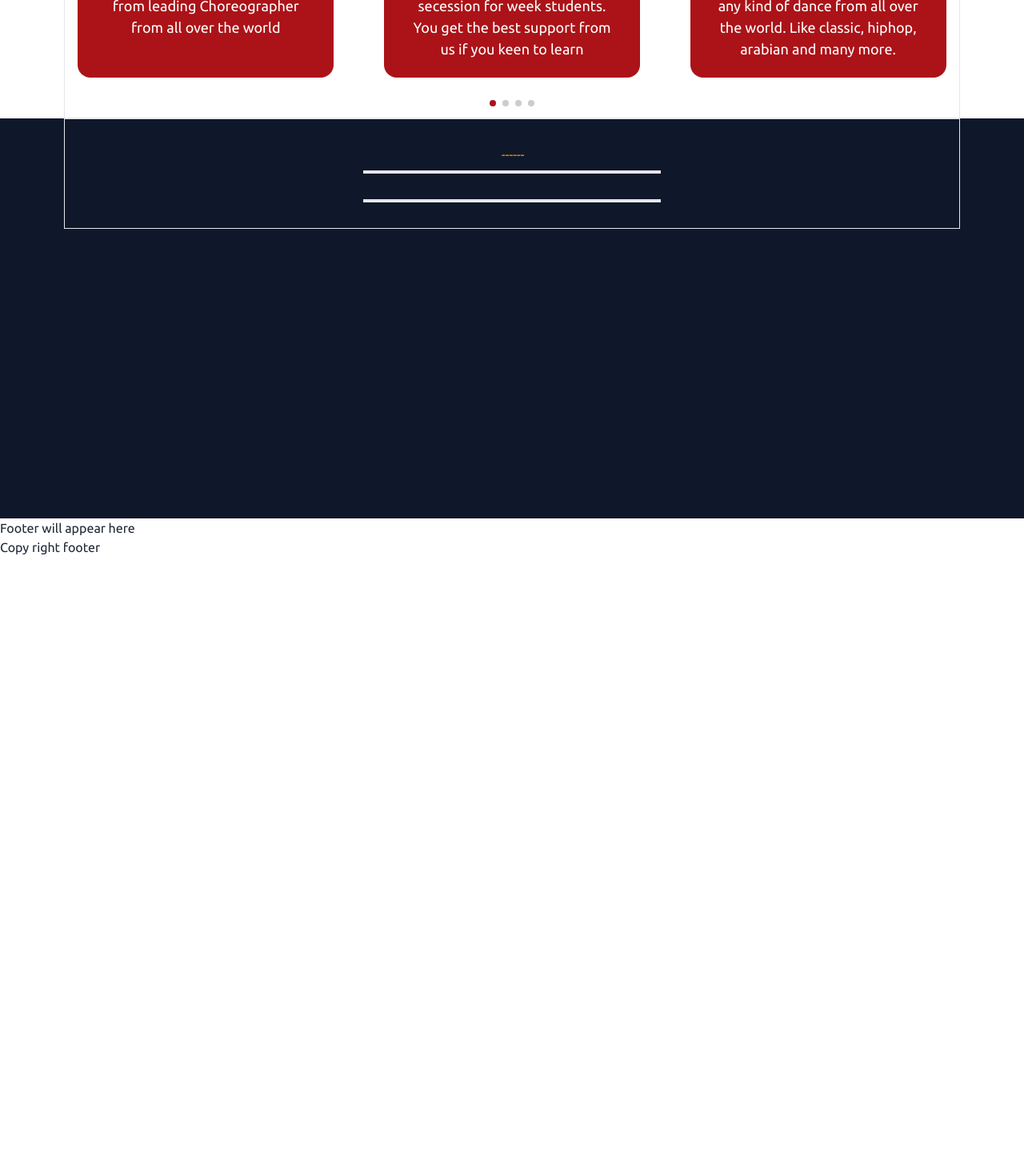
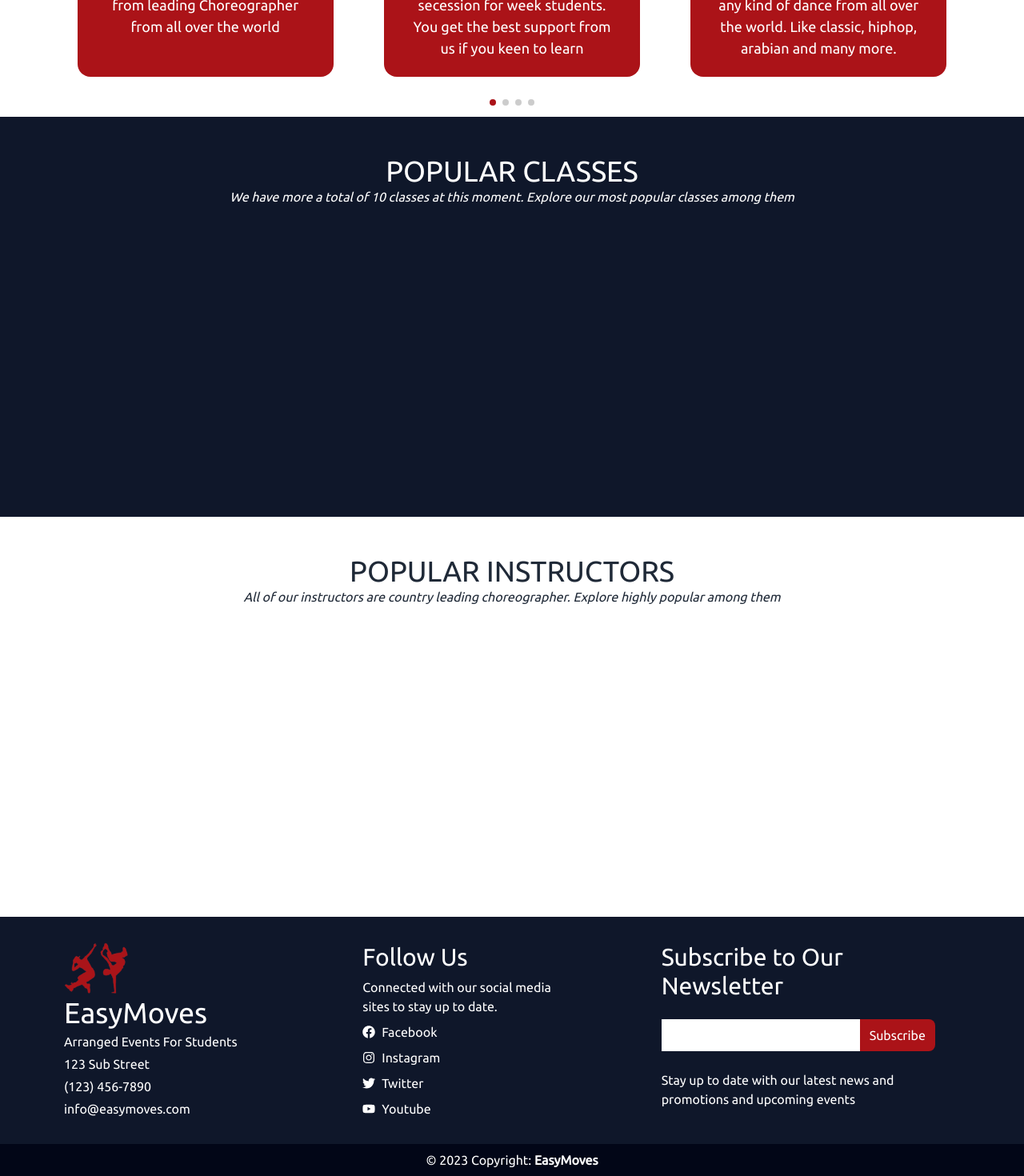
Before and after one commit to sohelranalive/easy-moves-client, a React (Vite) app: page / in a window 1280 px wide. Shown: the part 750-2220 px from the top of the page at 80% size. Before the commit the page ends 1446 px from the top, so only its background shows below. Built offline with nearby package versions, Linux system fonts and the light colour scheme.

Commit message:
footer section design done

```diff
--- a/src/components/SectionTittle/SectionTittle.jsx
+++ b/src/components/SectionTittle/SectionTittle.jsx
@@ -1,8 +1,8 @@
 const SectionTittle = ({ heading, subHeading }) => {
     return (
-        <div className="w-2/6 mx-auto text-center my-8">
-            <p className="mb-2 text-[#D99904] italic">---{subHeading}---</p>
-            <h1 className="border-y-4 py-4 uppercase text-4xl">{heading}</h1>
+        <div className="w-4/6 mx-auto text-center pt-12">
+            <h1 className="uppercase text-4xl">{heading}</h1>
+            <p className="italic">{subHeading}</p>
         </div>
     );
 };
--- a/src/pages/Home/Features/Features.jsx
+++ b/src/pages/Home/Features/Features.jsx
@@ -30,7 +30,7 @@ const Features = () => {
     return (
         <div className="bg-transparent -mt-32">
             <Container>
-                <div className="border">
+                <div className="">
                     <Swiper
                         breakpoints={breakpoints}
                         spaceBetween={30}
--- a/src/pages/Home/Home/Home.jsx
+++ b/src/pages/Home/Home/Home.jsx
@@ -1,6 +1,7 @@
 import Banner from "../Banner/Banner";
 import Features from "../Features/Features";
 import PopularClass from "../PopularClass/PopularClass";
+import PopularInstructor from "../PopularInstructor/PopularInstructor";
 
 const Home = () => {
     return (
@@ -8,6 +9,7 @@ const Home = () => {
             <Banner></Banner>
             <Features></Features>
             <PopularClass></PopularClass>
+            <PopularInstructor></PopularInstructor>
         </div>
     );
 };
--- a/src/pages/Home/PopularClass/PopularClass.jsx
+++ b/src/pages/Home/PopularClass/PopularClass.jsx
@@ -5,8 +5,8 @@ const PopularClass = () => {
     return (
         <div className="bg-slate-900 h-[500px]">
             <Container>
-                <div className="border text-white">
-                    <SectionTittle className></SectionTittle>
+                <div className="text-white">
+                    <SectionTittle heading="Popular Classes" subHeading="We have more a total of 10 classes at this moment. Explore our most popular classes among them"></SectionTittle>
                 </div>
             </Container>
         </div>
--- /dev/null
+++ b/src/pages/Home/PopularInstructor/PopularInstructor.jsx
@@ -0,0 +1,16 @@
+import Container from "../../../components/Container/Container";
+import SectionTittle from "../../../components/SectionTittle/SectionTittle";
+
+const PopularInstructor = () => {
+    return (
+        <div className="h-[500px]">
+            <Container>
+                <div className="">
+                    <SectionTittle heading="Popular Instructors" subHeading="All of our instructors are country leading choreographer. Explore highly popular among them"></SectionTittle>
+                </div>
+            </Container>
+        </div>
+    );
+};
+
+export default PopularInstructor;
--- a/src/pages/shared/Copyright/Copyright.jsx
+++ b/src/pages/shared/Copyright/Copyright.jsx
@@ -1,7 +1,14 @@
+import { Link } from "react-router-dom";
+import Container from "../../../components/Container/Container";
+
 const Copyright = () => {
     return (
-        <div>
-            <h1>Copy right footer</h1>
+        <div className="bg-slate-950 text-white py-2">
+            <Container>
+                <div className="text-center">
+                    <span>© 2023 Copyright:</span><Link className="font-semibold"> EasyMoves</Link>
+                </div>
+            </Container>
         </div>
     );
 };
--- a/src/pages/shared/Footer/Footer.jsx
+++ b/src/pages/shared/Footer/Footer.jsx
@@ -1,7 +1,59 @@
+import Container from "../../../components/Container/Container";
+import { Link } from "react-router-dom";
+import { FaFacebook, FaInstagram, FaTwitter, FaYoutube } from 'react-icons/fa';
+import logo from '../../../assets/easy-moves-red.png'
+
 const Footer = () => {
     return (
-        <div>
-            <h1>Footer will appear here</h1>
+        <div className='bg-slate-900'>
+            <Container>
+                <footer className="md:flex justify-between space-y-8 md:space-y-0 text-white py-8">
+
+                    <div className="md:w-2/6 space-y-1 text-center md:text-start">
+                        <img src={logo} className="h-16 w-20 mx-auto md:mx-0" alt="logo" />
+                        <h4 className='text-4xl'>EasyMoves</h4>
+                        <p>Arranged Events For Students</p>
+                        <p>123 Sub Street</p>
+                        <p>(123) 456-7890</p>
+                        <p>info@easymoves.com</p>
+                    </div>
+
+                    <div className="md:w-2/6 text-center md:text-start">
+                        <h4 className="text-3xl mb-2">Follow Us</h4>
+                        <p className="w-full md:w-4/6">Connected with our social media sites to stay up to date.</p>
+                        <ul className="mt-2 space-y-2 flex flex-col items-center md:items-start">
+                            <li className="flex items-center space-x-2">
+                                <FaFacebook />
+                                <Link to='/' className='flex items-center'>Facebook</Link>
+                            </li>
+                            <li className="flex items-center space-x-2">
+                                <FaInstagram />
+                                <Link to='/' className=''>Instagram</Link>
+                            </li>
+                            <li className="flex items-center space-x-2">
+                                <FaTwitter />
+                                <Link to='/' className=''>Twitter</Link>
+                            </li>
+                            <li className="flex items-center space-x-2">
+                                <FaYoutube />
+                                <Link to='/' className=''>Youtube</Link>
+                            </li>
+                        </ul>
+                    </div>
+
+                    <div className="md:w-2/6 text-center md:text-start">
+                        <h4 className="text-3xl">Subscribe to Our Newsletter</h4>
+                        <br />
+                        <form>
+                            <input type="email" className="py-2 hover:no-underline" />
+                            <button className="bg-[#AB1318] py-2 px-3 rounded-r-lg">Subscribe</button>
+                        </form>
+                        <br />
+                        <p>Stay up to date with our latest news and promotions and upcoming events</p>
+                    </div>
+
+                </footer>
+            </Container>
         </div>
     );
 };
--- a/src/pages/shared/Heading/Heading.jsx
+++ b/src/pages/shared/Heading/Heading.jsx
@@ -3,6 +3,7 @@ import logo from '../../../assets/easy-moves.png'
 import { NavLink } from "react-router-dom";
 import { useState } from "react";
 import { GiHamburgerMenu } from 'react-icons/gi';
+import { RxCross1 } from 'react-icons/rx';
 
 const Heading = () => {
 
@@ -33,12 +34,14 @@ const Heading = () => {
                     </div>
                     <div className="md:hidden text-3xl flex items-center">
                         <button onClick={toggleMenu}>
-                            <GiHamburgerMenu />
+                            {
+                                menuOpen ? <RxCross1 /> : <GiHamburgerMenu />
+                            }
                         </button>
                     </div>
                 </div>
                 {/* dropdown menu */}
-                <div className={`flex flex-col space-y-2 text-right absolute right-4 top-20 md:hidden ${menuOpen ? 'block' : 'hidden'}`}>
+                <div className={`bg-white py-2 px-4 rounded-md  flex flex-col space-y-2 text-right absolute right-4 top-16 md:hidden ${menuOpen ? 'block' : 'hidden'}`}>
                     {menuItems}
                 </div>
             </Container>
```
Also changed, not shown: src/assets/easy-moves-red.png (added).
